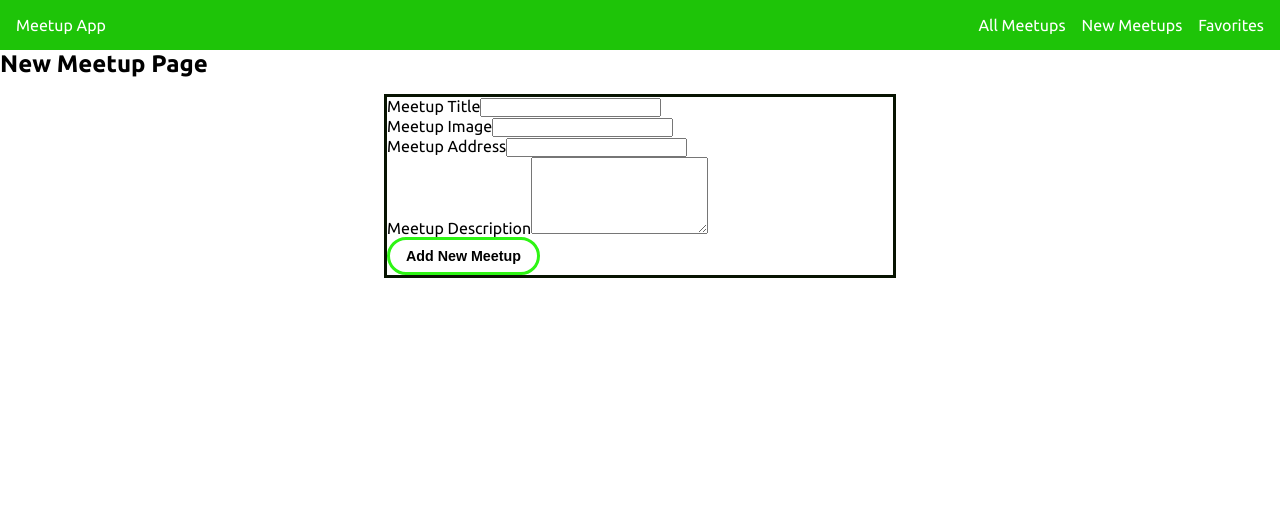
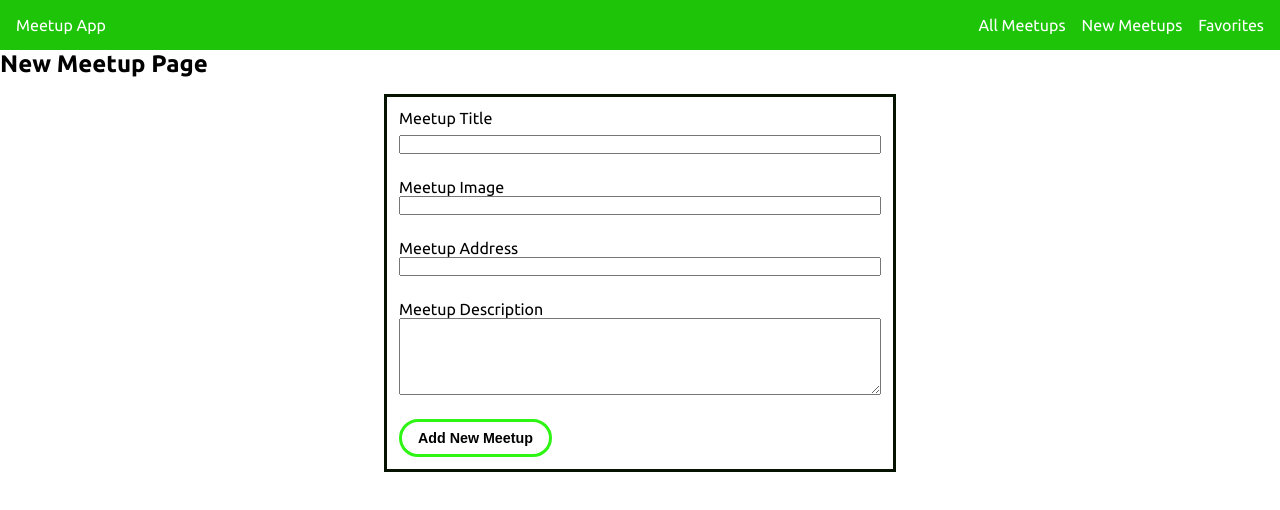
Before and after one commit to Tonny221/meet-up-demo-app, a React (Create React App) app: page /new-meetup in a window 1280 px wide. Shown: the top 510 px of the page. Built offline with nearby package versions, Linux system fonts and the light colour scheme; the HTML template or start-up script is replaced by a standard one.

Commit message:
newmeetupform css

```diff
--- a/src/components/meetups/NewMeetupForm.module.css
+++ b/src/components/meetups/NewMeetupForm.module.css
@@ -0,0 +1,16 @@
+.title{
+    display: flex;
+    flex-direction: column;
+    row-gap: 0.5rem;
+    padding: 0.75rem;
+}
+
+.control{
+    display: flex;
+    flex-direction: column;
+    padding: 0.75rem;
+}
+
+.actions{
+    padding: 0.75rem;
+}
```
